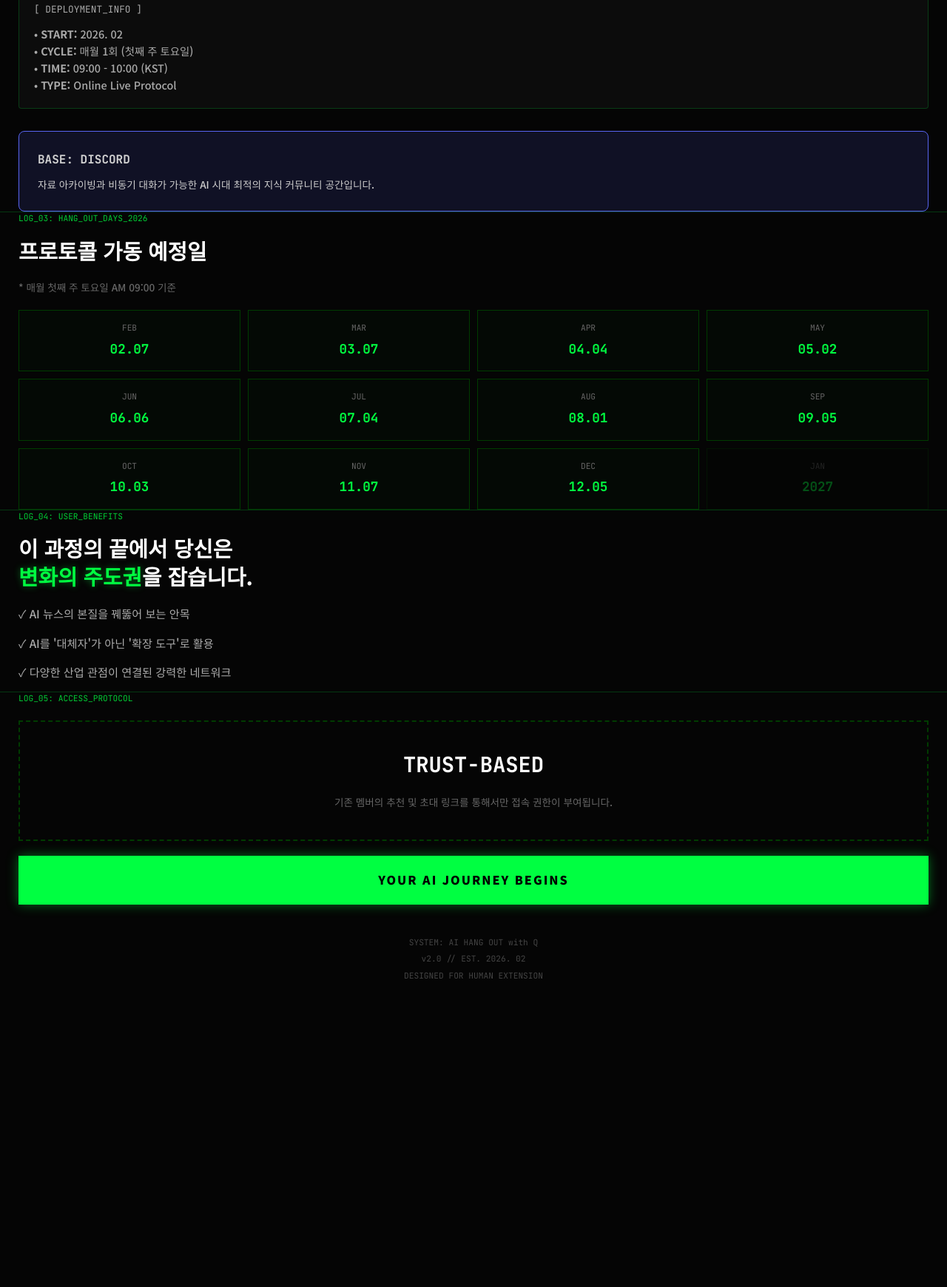
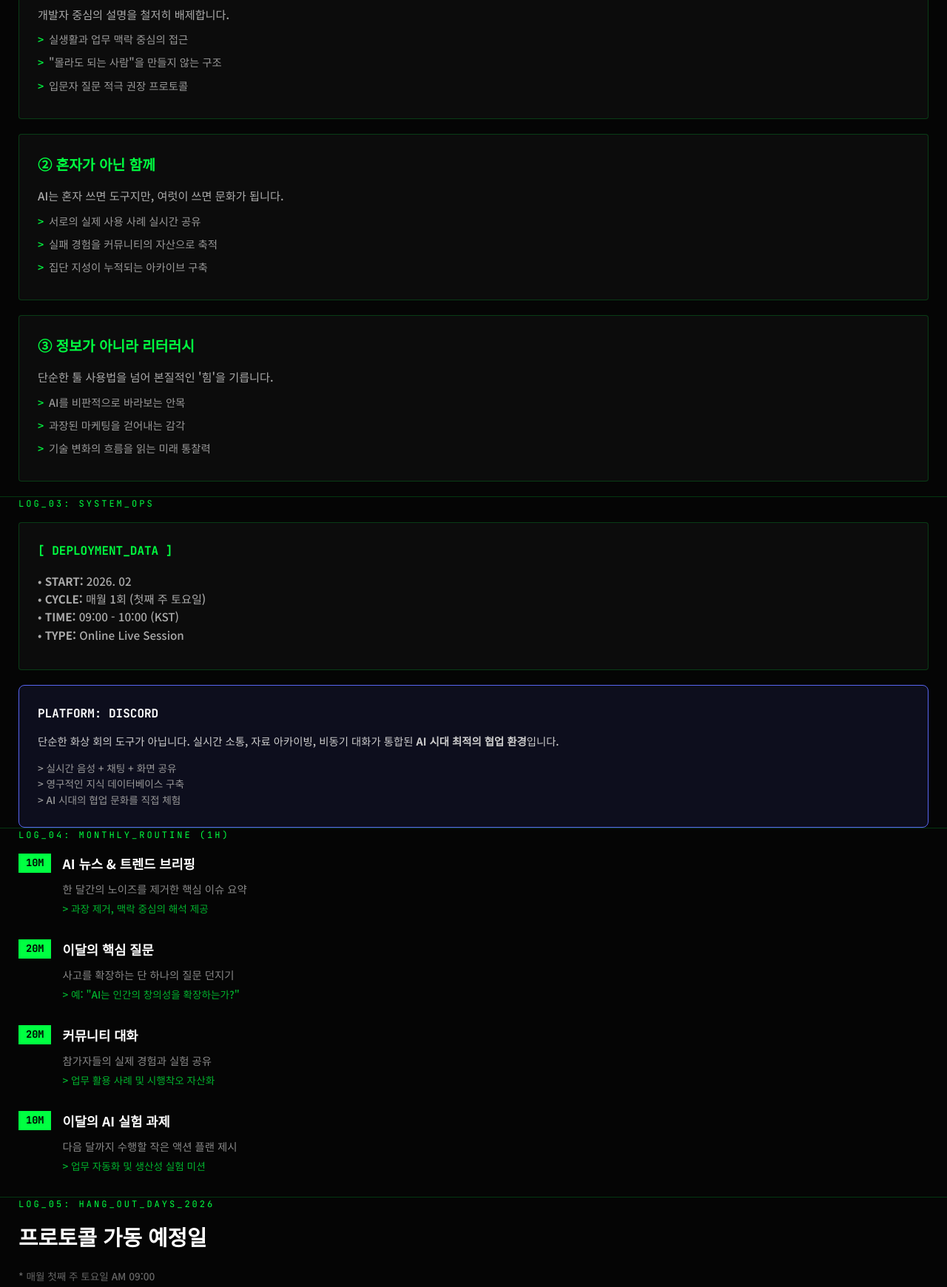
Before and after one commit to vimvis/q, a plain HTML site: page index.html in a window 1280 px wide. Shown: the part 905-2645 px from the top of the page at 74% size. Before the commit the page ends 2275 px from the top, so only its background shows below. Drawn offline with Linux system fonts and the light colour scheme.

Commit message:
Add files via upload

```diff
--- a/index.html
+++ b/index.html
@@ -3,7 +3,7 @@
 <head>
     <meta charset="UTF-8">
     <meta name="viewport" content="width=device-width, initial-scale=1.0, maximum-scale=1.0, user-scalable=no">
-    <title>AI Hang Out with Q - Official Protocol</title>
+    <title>AI Hang Out with Q - The Full Protocol</title>
     <link rel="preconnect" href="https://fonts.googleapis.com">
     <link href="https://fonts.googleapis.com/css2?family=JetBrains+Mono:wght@400;700&family=Noto+Sans+KR:wght@300;500;700;900&display=swap" rel="stylesheet">
     <style>
@@ -27,12 +27,11 @@
             word-break: keep-all;
         }
 
-        /* --- Background Matrix --- */
         #matrix-bg {
             position: fixed;
             top: 0; left: 0; width: 100%; height: 100%;
             z-index: -1;
-            opacity: 0.4;
+            opacity: 0.35;
         }
 
         .container { width: 100%; padding: 0 25px; position: relative; }
@@ -41,162 +40,235 @@
 
         /* --- Header --- */
         header {
-            height: 80vh;
+            height: 70vh;
             display: flex;
             flex-direction: column;
             justify-content: center;
             align-items: flex-start;
         }
-
-        .system-status { font-size: 0.7rem; color: var(--matrix-green); margin-bottom: 10px; letter-spacing: 2px; }
-
         h1 {
-            font-size: 3.5rem;
+            font-size: 3.2rem;
             font-weight: 900;
             color: #fff;
             line-height: 0.9;
             text-transform: uppercase;
             margin-bottom: 20px;
         }
-
         .typewriter {
             font-size: 0.9rem;
             color: var(--matrix-green);
             min-height: 1.2em;
-            border-right: 2px solid var(--matrix-green);
-            padding-right: 5px;
         }
 
         /* --- Section Styling --- */
-        section { padding: 60px 0; border-bottom: var(--border); }
+        section { padding: 80px 0; border-bottom: var(--border); }
         .section-label {
-            font-size: 0.7rem;
+            font-size: 0.75rem;
             color: var(--matrix-green);
             display: block;
             margin-bottom: 15px;
-            opacity: 0.8;
+            letter-spacing: 3px;
         }
-        h2 { font-size: 1.8rem; color: #fff; margin-bottom: 20px; line-height: 1.3; }
+        h2 { font-size: 1.8rem; color: #fff; margin-bottom: 25px; line-height: 1.3; }
 
-        /* --- Mission & Values --- */
         .highlight-box {
             background: rgba(0, 255, 65, 0.05);
             border-left: 3px solid var(--matrix-green);
             padding: 20px;
             margin: 20px 0;
+            font-size: 1.05rem;
         }
 
-        .grid-cards { display: grid; grid-template-columns: 1fr; gap: 15px; margin-top: 30px; }
+        /* --- Cards --- */
         .card {
             background: rgba(255, 255, 255, 0.03);
             border: var(--border);
-            padding: 20px;
+            padding: 25px;
+            margin-bottom: 20px;
             border-radius: 4px;
         }
-        .card h3 { color: var(--matrix-green); font-size: 1.1rem; margin-bottom: 10px; }
-        .card p { font-size: 0.9rem; color: #aaa; }
+        .card h3 { color: var(--matrix-green); font-size: 1.2rem; margin-bottom: 15px; }
+        .card p { font-size: 0.95rem; color: #aaa; margin-bottom: 10px; }
+        .card ul { list-style: none; padding-left: 0; font-size: 0.9rem; color: #999; }
+        .card li { margin-bottom: 8px; padding-left: 15px; position: relative; }
+        .card li::before { content: ">"; position: absolute; left: 0; color: var(--matrix-green); }
 
-        /* --- Monthly Routine --- */
-        .routine-step { display: flex; gap: 15px; margin-bottom: 25px; }
+        /* --- Timeline (Monthly Routine) --- */
+        .routine-step { display: flex; gap: 15px; margin-bottom: 30px; }
         .step-time {
             font-family: 'JetBrains Mono', monospace;
             background: var(--matrix-green); color: #000;
-            padding: 2px 8px; font-size: 0.8rem; font-weight: bold; height: fit-content;
+            padding: 2px 10px; font-size: 0.85rem; font-weight: bold; height: fit-content;
         }
-        .step-info h4 { color: #fff; font-size: 1rem; margin-bottom: 5px; }
-        .step-info p { font-size: 0.85rem; color: #888; }
+        .step-info h4 { color: #fff; font-size: 1.1rem; margin-bottom: 8px; }
+        .step-info p { font-size: 0.9rem; color: #888; margin-bottom: 5px; }
+        .step-info .sub-text { font-size: 0.85rem; color: var(--matrix-green); opacity: 0.7; }
 
-        /* --- Discord Base --- */
-        .discord-base {
-            background: #5865F222; border: 1px solid #5865F2;
-            padding: 25px; margin-top: 20px; border-radius: 8px;
-        }
-
-        /* --- Hang Out Days Grid --- */
+        /* --- Schedule Grid --- */
         .schedule-grid {
             display: grid;
             grid-template-columns: repeat(2, 1fr);
-            gap: 10px;
-            margin-top: 20px;
+            gap: 8px;
+            margin-top: 25px;
         }
         .day-node {
-            border: 1px solid var(--matrix-dark);
+            border: 1px solid rgba(0, 255, 65, 0.1);
             padding: 15px;
             text-align: center;
-            font-family: 'JetBrains Mono', monospace;
             background: rgba(0, 255, 65, 0.02);
-            transition: 0.3s;
         }
-        .day-node:hover {
-            border-color: var(--matrix-green);
-            box-shadow: 0 0 10px var(--matrix-glow);
-        }
-        .day-node .month { display: block; font-size: 0.7rem; color: #666; margin-bottom: 5px; }
+        .day-node .month { display: block; font-size: 0.7rem; color: #666; }
         .day-node .date { display: block; font-size: 1.1rem; color: var(--matrix-green); font-weight: bold; }
 
-        /* --- Participation --- */
+        /* --- Platform Section --- */
+        .discord-base {
+            background: rgba(88, 101, 242, 0.1);
+            border: 1px solid #5865F2;
+            padding: 25px;
+            border-radius: 8px;
+            margin-top: 15px;
+        }
+
+        /* --- Button & Lock --- */
         .lock-panel {
             text-align: center; padding: 40px 20px;
             border: 2px dashed var(--matrix-dark); margin-top: 20px;
         }
-
         .cyber-btn {
             display: block; width: 100%; padding: 20px;
             background: var(--matrix-green); color: #000;
             text-align: center; text-decoration: none; font-weight: 900;
-            text-transform: uppercase; letter-spacing: 2px; margin-top: 20px;
-            box-shadow: 0 0 15px var(--matrix-glow);
+            text-transform: uppercase; letter-spacing: 2px; margin-top: 25px;
         }
 
-        footer { padding: 40px 25px; font-size: 0.7rem; color: #444; text-align: center; line-height: 2; }
+        footer { padding: 60px 25px; font-size: 0.75rem; color: #444; text-align: center; border-top: var(--border); }
 
-        .reveal { opacity: 0; transform: translateY(30px); transition: all 0.8s ease-out; }
+        .reveal { opacity: 0; transform: translateY(20px); transition: all 0.6s ease-out; }
         .reveal.active { opacity: 1; transform: translateY(0); }
-
-        @media (min-width: 600px) {
-            .schedule-grid { grid-template-columns: repeat(4, 1fr); }
-        }
     </style>
 </head>
 <body>
     <canvas id="matrix-bg"></canvas>
 
     <header class="container">
-        <div class="system-status mono">[ INITIALIZING PROTOCOL... ]</div>
+        <div class="mono" style="color: var(--matrix-green); font-size: 0.8rem; margin-bottom: 10px;">[ CONNECTING TO SYSTEM... ]</div>
         <h1>AI HANG OUT<br><span class="neon">with Q</span></h1>
-        <div id="typewriter" class="mono typewriter">> </div>
+        <div id="typewriter" class="mono typewriter"></div>
     </header>
 
     <!-- 01. Mission -->
     <section class="container reveal">
         <span class="section-label mono">LOG_01: MISSION</span>
-        <h2>AI를 전문가의 영역이 아닌<br><span class="neon">모두를 위한 도구</span>로.</h2>
+        <h2>AI를 전문가의 장난감에서,<br><span class="neon">모두의 일상 도구</span>로.</h2>
         <div class="highlight-box">
-            <p>우리는 복잡한 기술 용어 대신 <strong>누구나 이해할 수 있는 언어</strong>를 선택합니다. 혼자 배우는 고립된 학습이 아닌, <strong>함께 실험하고 나누는 시스템</strong>을 지향합니다.</p>
+            <p>우리는 어렵고 복잡한 기술 설명 대신 <strong>누구나 이해할 수 있는 언어</strong>로 AI를 풀고, 혼자 배우는 것이 아니라 <strong>함께 실험하고 나누는 방식</strong>을 선택합니다.</p>
+        </div>
+        <p style="font-size: 0.95rem; color: #aaa;">목표는 단순 학습이 아닙니다. AI 리터러시를 통해 개인의 사고력, 업무 생산성, 그리고 디지털 주권을 함께 키우는 것입니다.</p>
+    </section>
+
+    <!-- 02. Core Values -->
+    <section class="container reveal">
+        <span class="section-label mono">LOG_02: CORE_VALUES</span>
+
+        <div class="card">
+            <h3>① 어렵지 않게, 누구나</h3>
+            <p>개발자 중심의 설명을 철저히 배제합니다.</p>
+            <ul>
+                <li>실생활과 업무 맥락 중심의 접근</li>
+                <li>"몰라도 되는 사람"을 만들지 않는 구조</li>
+                <li>입문자 질문 적극 권장 프로토콜</li>
+            </ul>
+        </div>
+
+        <div class="card">
+            <h3>② 혼자가 아닌 함께</h3>
+            <p>AI는 혼자 쓰면 도구지만, 여럿이 쓰면 문화가 됩니다.</p>
+            <ul>
+                <li>서로의 실제 사용 사례 실시간 공유</li>
+                <li>실패 경험을 커뮤니티의 자산으로 축적</li>
+                <li>집단 지성이 누적되는 아카이브 구축</li>
+            </ul>
+        </div>
+
+        <div class="card">
+            <h3>③ 정보가 아니라 리터러시</h3>
+            <p>단순한 툴 사용법을 넘어 본질적인 '힘'을 기릅니다.</p>
+            <ul>
+                <li>AI를 비판적으로 바라보는 안목</li>
+                <li>과장된 마케팅을 걷어내는 감각</li>
+                <li>기술 변화의 흐름을 읽는 미래 통찰력</li>
+            </ul>
         </div>
     </section>
 
-    <!-- 02. System Operations -->
+    <!-- 03. System Operations -->
     <section class="container reveal">
-        <span class="section-label mono">LOG_02: SYSTEM_OPS</span>
-        <div class="card" style="margin-bottom: 30px;">
-            <p class="mono" style="font-size: 0.8rem; margin-bottom: 10px;">[ DEPLOYMENT_INFO ]</p>
-            <p>• <strong>START:</strong> 2026. 02<br>
+        <span class="section-label mono">LOG_03: SYSTEM_OPS</span>
+        <div class="card">
+            <h3 class="mono" style="font-size: 1rem;">[ DEPLOYMENT_DATA ]</h3>
+            <p style="margin-top: 10px;">• <strong>START:</strong> 2026. 02<br>
                • <strong>CYCLE:</strong> 매월 1회 (첫째 주 토요일)<br>
                • <strong>TIME:</strong> 09:00 - 10:00 (KST)<br>
-               • <strong>TYPE:</strong> Online Live Protocol</p>
+               • <strong>TYPE:</strong> Online Live Session</p>
         </div>
+
         <div class="discord-base">
-            <h3 class="mono" style="font-size: 1rem; margin-bottom: 10px;">BASE: DISCORD</h3>
-            <p style="font-size: 0.85rem; color: #ccc;">자료 아카이빙과 비동기 대화가 가능한 AI 시대 최적의 지식 커뮤니티 공간입니다.</p>
+            <h3 class="mono" style="font-size: 1rem; color: #fff; margin-bottom: 12px;">PLATFORM: DISCORD</h3>
+            <p style="font-size: 0.9rem; color: #ccc; margin-bottom: 15px;">단순한 화상 회의 도구가 아닙니다. 실시간 소통, 자료 아카이빙, 비동기 대화가 통합된 <strong>AI 시대 최적의 협업 환경</strong>입니다.</p>
+            <ul style="font-size: 0.85rem; color: #999; list-style: none;">
+                <li>> 실시간 음성 + 채팅 + 화면 공유</li>
+                <li>> 영구적인 지식 데이터베이스 구축</li>
+                <li>> AI 시대의 협업 문화를 직접 체험</li>
+            </ul>
         </div>
     </section>
 
-    <!-- 03. Hang Out Days 2026 (NEW) -->
+    <!-- 04. Monthly Routine -->
     <section class="container reveal">
-        <span class="section-label mono">LOG_03: HANG_OUT_DAYS_2026</span>
+        <span class="section-label mono">LOG_04: MONTHLY_ROUTINE (1H)</span>
+
+        <div class="routine-step">
+            <div class="step-time">10M</div>
+            <div class="step-info">
+                <h4>AI 뉴스 & 트렌드 브리핑</h4>
+                <p>한 달간의 노이즈를 제거한 핵심 이슈 요약</p>
+                <div class="sub-text">> 과장 제거, 맥락 중심의 해석 제공</div>
+            </div>
+        </div>
+
+        <div class="routine-step">
+            <div class="step-time">20M</div>
+            <div class="step-info">
+                <h4>이달의 핵심 질문</h4>
+                <p>사고를 확장하는 단 하나의 질문 던지기</p>
+                <div class="sub-text">> 예: "AI는 인간의 창의성을 확장하는가?"</div>
+            </div>
+        </div>
+
+        <div class="routine-step">
+            <div class="step-time">20M</div>
+            <div class="step-info">
+                <h4>커뮤니티 대화</h4>
+                <p>참가자들의 실제 경험과 실험 공유</p>
+                <div class="sub-text">> 업무 활용 사례 및 시행착오 자산화</div>
+            </div>
+        </div>
+
+        <div class="routine-step">
+            <div class="step-time">10M</div>
+            <div class="step-info">
+                <h4>이달의 AI 실험 과제</h4>
+                <p>다음 달까지 수행할 작은 액션 플랜 제시</p>
+                <div class="sub-text">> 업무 자동화 및 생산성 실험 미션</div>
+            </div>
+        </div>
+    </section>
+
+    <!-- 05. Hang Out Days 2026 -->
+    <section class="container reveal">
+        <span class="section-label mono">LOG_05: HANG_OUT_DAYS_2026</span>
         <h2>프로토콜 가동 예정일</h2>
-        <p style="font-size: 0.85rem; color: #666; margin-bottom: 20px;">* 매월 첫째 주 토요일 AM 09:00 기준</p>
+        <p style="font-size: 0.85rem; color: #666; margin-bottom: 10px;">* 매월 첫째 주 토요일 AM 09:00</p>
 
         <div class="schedule-grid">
             <div class="day-node"><span class="month">FEB</span><span class="date">02.07</span></div>
@@ -214,31 +286,47 @@
         </div>
     </section>
 
-    <!-- 04. Outcomes -->
+    <!-- 06. Benefits & Outcomes -->
     <section class="container reveal">
-        <span class="section-label mono">LOG_04: USER_BENEFITS</span>
-        <h2>이 과정의 끝에서 당신은<br><span class="neon">변화의 주도권</span>을 잡습니다.</h2>
-        <ul style="list-style: none; font-size: 0.95rem; color: #aaa;">
-            <li style="margin-bottom: 15px;">✓ AI 뉴스의 본질을 꿰뚫어 보는 안목</li>
-            <li style="margin-bottom: 15px;">✓ AI를 '대체자'가 아닌 '확장 도구'로 활용</li>
-            <li style="margin-bottom: 15px;">✓ 다양한 산업 관점이 연결된 강력한 네트워크</li>
+        <span class="section-label mono">LOG_06: USER_OUTCOMES</span>
+        <h2>6개월 뒤, 당신은<br><span class="neon">변화의 주도권</span>을 갖습니다.</h2>
+        <div class="card" style="border-color: var(--matrix-dark);">
+            <ul style="color: #ccc; font-size: 1rem;">
+                <li>AI 뉴스를 스스로 해석하는 눈</li>
+                <li>수많은 툴의 변화에도 흔들리지 않는 기준</li>
+                <li>사회와 조직의 변화 흐름을 읽는 통찰</li>
+                <li>AI를 대체자가 아닌 '확장 도구'로 쓰는 능력</li>
+            </ul>
+            <p style="margin-top: 15px; font-size: 0.85rem; color: var(--matrix-green);">* 이것은 단순한 스킬이 아닌 '생존 능력'입니다.</p>
+        </div>
+    </section>
+
+    <!-- 07. Future Direction -->
+    <section class="container reveal">
+        <span class="section-label mono">LOG_07: FUTURE_ROADMAP</span>
+        <h2>지속 가능한 성장을 위한<br>네트워크 노드 확장</h2>
+        <p style="font-size: 0.95rem; color: #aaa; margin-bottom: 20px;">우리는 단발성 강의가 아니라, 다양한 관점이 연결되어 서로의 실험을 자산으로 축적하는 커뮤니티를 지향합니다.</p>
+        <ul style="font-size: 0.9rem; color: #777; list-style: none;">
+            <li style="margin-bottom: 10px;">> 다양한 산업군 간의 관점 연결</li>
+            <li style="margin-bottom: 10px;">> 오프라인 밋업 및 프로젝트 협업 확장</li>
+            <li style="margin-bottom: 10px;">> 리터러시 기반의 강력한 인적 네트워크 형성</li>
         </ul>
     </section>
 
-    <!-- 05. Participation -->
+    <!-- 08. Participation -->
     <section class="container reveal" style="border: none;">
-        <span class="section-label mono">LOG_05: ACCESS_PROTOCOL</span>
+        <span class="section-label mono">LOG_08: ACCESS_PROTOCOL</span>
         <div class="lock-panel">
-            <h2 class="mono">TRUST-BASED</h2>
-            <p style="font-size: 0.85rem; color: #666;">기존 멤버의 추천 및 초대 링크를 통해서만 접속 권한이 부여됩니다.</p>
+            <h2 class="mono" style="font-size: 1.4rem;">TRUST-BASED COMMUNITY</h2>
+            <p style="font-size: 0.9rem; color: #666; margin-top: 15px;">신뢰 기반 운영을 위해 <strong>기존 멤버의 추천</strong> 혹은 <strong>개별 초대</strong>를 통해서만 참여 가능합니다. 이는 광고성 유입을 차단하고 커뮤니티의 질을 유지하기 위함입니다.</p>
         </div>
-        <a href="https://discord.gg/6UPGtMVc" class="cyber-btn">YOUR AI JOURNEY BEGINS</a>
+        <a href="https://discord.gg/6UPGtMVc" class="cyber-btn">Request Access Key</a>
     </section>
 
     <footer>
         <p class="mono">SYSTEM: AI HANG OUT with Q<br>
-        v2.0 // EST. 2026. 02<br>
-        DESIGNED FOR HUMAN EXTENSION</p>
+        DESIGNED FOR HYUNG-GYU // v2.0<br>
+        COPYRIGHT © 2026. ALL RIGHTS RESERVED.</p>
     </footer>
 
     <script>
@@ -247,7 +335,6 @@
         const ctx = canvas.getContext('2d');
         let width = canvas.width = window.innerWidth;
         let height = canvas.height = window.innerHeight;
-
         const characters = '01ｱｲｳｴｵｶｷｸｹｺｻｼｽｾｿﾀﾁﾂﾃﾄﾅﾆﾇﾈﾉﾊﾋﾌﾍﾎﾏﾐﾑﾒﾓﾔﾕﾖﾗﾘﾙﾚﾛﾜﾝ';
         const fontSize = 16;
         const columns = Math.floor(width / fontSize);
@@ -257,7 +344,6 @@
             ctx.fillStyle = 'rgba(5, 5, 5, 0.15)';
             ctx.fillRect(0, 0, width, height);
             ctx.font = fontSize + 'px monospace';
-
             for (let i = 0; i < drops.length; i++) {
                 const text = characters.charAt(Math.floor(Math.random() * characters.length));
                 ctx.fillStyle = '#fff';
@@ -273,12 +359,11 @@
         const typeTarget = document.getElementById('typewriter');
         const messages = [
             "> Wake up, user...",
-            "> 2026 프로토콜 활성화 중...",
+            "> 리터러시 프로토콜 로딩 중...",
             "> AI Hang Out with Q v2.0",
             "> 첫 번째 세션: 2026. 02. 07"
         ];
         let msgIdx = 0, charIdx = 0;
-
         function type() {
             if (charIdx < messages[msgIdx].length) {
                 typeTarget.textContent += messages[msgIdx].charAt(charIdx);
@@ -288,7 +373,6 @@
                 setTimeout(erase, 2000);
             }
         }
-
         function erase() {
             if (charIdx > 0) {
                 typeTarget.textContent = messages[msgIdx].substring(0, charIdx - 1);
```
